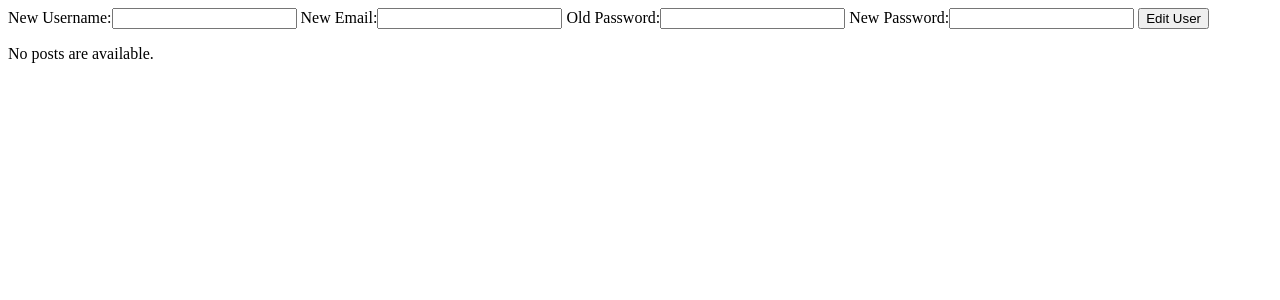
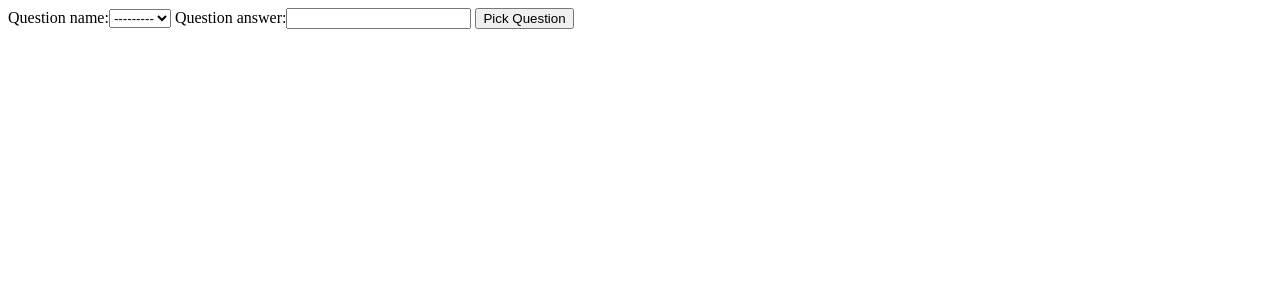
Before and after one commit to truedingo/IHC-MeanIt, a Django app: a page that uses meanit/meanit_app/templates/profile_page.html in a window 1280 px wide. Shown: the top 300 px of the page. Run offline with Django 3.2, Linux system fonts and the light colour scheme; the visitor is signed in with stand-in values (Sample User, id 1); data that the repository does not hold is empty.

Commit message:
question almost there

```diff
--- a/meanit/meanit_app/forms.py
+++ b/meanit/meanit_app/forms.py
@@ -34,3 +34,17 @@ class UserEditForm(forms.Form):
     new_email = forms.EmailField(label='New Email', widget=forms.TextInput(attrs={'class': "form-control"}),)
     old_password = forms.CharField(label="Old Password", widget=forms.PasswordInput(attrs={'class': "form-control"}),)
     new_password = forms.CharField(label="New Password", widget=forms.PasswordInput(attrs={'class': "form-control"}),)
+    new_birthday = forms.DateField(widget=forms.DateInput(attrs={'class': "caixa1", 'placeholder': 'birthday', 'type': 'date'}))
+
+
+class QuestionForm(forms.ModelForm):
+    question_name =  forms.ModelChoiceField(queryset=Questions.objects.all(), widget=forms.Select(attrs={'class': 'form-control'}), required=True)
+
+    class Meta:
+        model = Questions
+        fields = ('question_name', 'question_answer')
+
+class CreateMeanitQuestionForm(forms.ModelForm):
+    class Meta:
+        model = MeanitUserQuestions
+        fields = ('profile_user', 'question_name', 'question_answer')
--- a/meanit/meanit_app/models.py
+++ b/meanit/meanit_app/models.py
@@ -9,6 +9,7 @@ from django.db import models
 from django.contrib.auth.models import User
 
 
+
 class Profile(User):
     birthday = models.DateField()
     class Meta:
@@ -16,7 +17,6 @@ class Profile(User):
 
     def __str__(self):
         return self.username
-
 
 
 class Comments(models.Model):
@@ -34,9 +34,9 @@ class Follow(models.Model):
 
 
 class MeanitUserQuestions(models.Model):
-    profile_user = models.OneToOneField('Profile', models.CASCADE, primary_key=True)
-
-    question = models.ForeignKey('Questions', on_delete = models.PROTECT, default = '')
+    profile_user = models.OneToOneField('Profile', on_delete = models.CASCADE, primary_key=True)
+    question_name = models.CharField(max_length=512, blank=True, null=True)
+    question_answer = models.CharField(max_length=512, blank=True, null=True)
 
 
 class Message(models.Model):
@@ -59,7 +59,7 @@ class Post(models.Model):
 
 
 class Questions(models.Model):
-    question_name = models.CharField(unique=True, max_length=512)
+    question_name = models.CharField(max_length=512, blank=True, null=True)
     question_answer = models.CharField(max_length=512, blank=True, null=True)
 
     def __str__(self):
--- a/meanit/meanit_app/templates/feed.html
+++ b/meanit/meanit_app/templates/feed.html
@@ -2,7 +2,6 @@
 {% if posts %}
 <div>
     {% for p in posts %}
-        <p>@{{p.profile_user.username}}</p>
         <img src="/media/{{p.post_pic}}" height="400" width="360">
         <p>{{p.post_text}}</p>
         <p>{{p.hashtag}}</p>
--- a/meanit/meanit_app/templates/profile_page.html
+++ b/meanit/meanit_app/templates/profile_page.html
@@ -1,23 +1,10 @@
 <!doctype html>
 {% load static %}
+
+<body>
 <form method="post">
 {% csrf_token %}
-{{user_edit_form}}
-<button type="submit" class="btn btn-black">Edit User</button>
+{{ question_form }}
+<button type="submit">Pick Question</button>
 </form>
-
-
-{% if posts %}
-<div>
-    {% for p in posts %}
-    	{%if request.user == p.profile_user %}
-        	<p>@{{p.profile_user.username}}</p>
-        	<img src="/media/{{p.post_pic}}" height="400" width="360">
-        	<p>{{p.post_text}}</p>
-        	<p>{{p.hashtag}}</p>
-    	{% endif %}
-    {% endfor %}
-</div>
-{% else %}
-    <p>No posts are available.</p>
-{% endif %}
+</body>
--- a/meanit/meanit_app/views.py
+++ b/meanit/meanit_app/views.py
@@ -1,7 +1,7 @@
 from django.shortcuts import render, redirect
 from django.views.generic import View
 from django.contrib.auth import authenticate, login, logout
-from meanit_app.forms import SignUpForm, CreatePostForm, LoginForm, UserEditForm
+from meanit_app.forms import SignUpForm, CreatePostForm, LoginForm, UserEditForm, QuestionForm, CreateMeanitQuestionForm
 from django.contrib.auth.hashers import make_password, check_password
 from django.forms import formset_factory
 
@@ -128,22 +128,32 @@ class useredit_page(View):
     def get(self, request):
         if not request.user.is_authenticated:
             return redirect('home')
+
+        question_form = QuestionForm()
         user_edit_form = UserEditForm()
-        posts = Post.objects.all()
-        q = Questions.objects.all()
-        form = formset_factory(QuestionForm)
-        question_form = form(initial = q)
-        return render(request, 'profile_page.html', {"user_edit_form": user_edit_form, 'posts': posts, 'question_form': question_form})
+        return render(request, 'profile_page.html', {"question_form": question_form, "user_edit_form": user_edit_form})
 
     def post(self, request):
         user_edit_form = UserEditForm(request.POST)
         user = request.user
+        user_question_form = QuestionForm(request.POST)
+        if user_question_form.is_valid():
+            question_name = user_question_form.cleaned_data['question_name'].question_name
+            question_answer = user_question_form.cleaned_data['question_answer']
+            profile_user = Profile.objects.get(username=request.user)
+            meanit_question = CreateMeanitQuestionForm()
+            meanit_question.profile_user = profile_user
+            meanit_question.question_name = question_name
+            meanit_question.question_answer = question_answer
+            meanit_question.save()
+            return redirect('home')
         if user_edit_form.is_valid() and user.check_password(user_edit_form.data['old_password']):
             username = user_edit_form.data['new_username']
             password = user_edit_form.data['new_password']
             user.password = make_password(user_edit_form.data['new_password'])
             user.username = user_edit_form.data['new_username']
             user.email = user_edit_form.data['new_email']
+            user.birthday = user_edit_form.data['new_birthday']
             user.save()
             user = authenticate(request, username=username, password=password)
             if user is not None:
@@ -167,33 +177,3 @@ class profile_view(View):
     def get(self, request):
         posts_query = Post.objects.filter(profile_user=request.user)
         return render(request, 'my_profile.html', {'posts': posts_query})
-
-
-
-class useredit_page(View):
-    def get(self, request):
-        if not request.user.is_authenticated:
-            return redirect('home')
-        user_edit_form = UserEditForm()
-        return render(request, 'profile_page.html', {"user_edit_form": user_edit_form})
-
-    def post(self, request):
-        user_edit_form = UserEditForm(request.POST)
-        user = request.user
-        if user_edit_form.is_valid() and user.check_password(user_edit_form.data['old_password']):
-            username = user_edit_form.data['new_username']
-            password = user_edit_form.data['new_password']
-            user.password = make_password(user_edit_form.data['new_password'])
-            user.username = user_edit_form.data['new_username']
-            user.email = user_edit_form.data['new_email']
-            user.save()
-            user = authenticate(request, username=username, password=password)
-            if user is not None:
-                login(request, user)
-                return redirect('home')
-            else:
-                return redirect('edituser')
-        else:
-            #meter erro aqui
-            print('erro')
-            return redirect('home')
```
Also changed, not shown: meanit/meanit_app/migrations/0001_initial.py, meanit/meanit_app/migrations/0002_auto_20200119_0045.py, meanit/meanit_app/migrations/0003_auto_20200117_1842.py (deleted), meanit/meanit_app/migrations/0003_auto_20200119_0058.py, meanit/meanit_app/migrations/0003_remove_meanituserquestions_question.py (deleted), meanit/meanit_app/migrations/0004_questions_question_answer.py (added).
